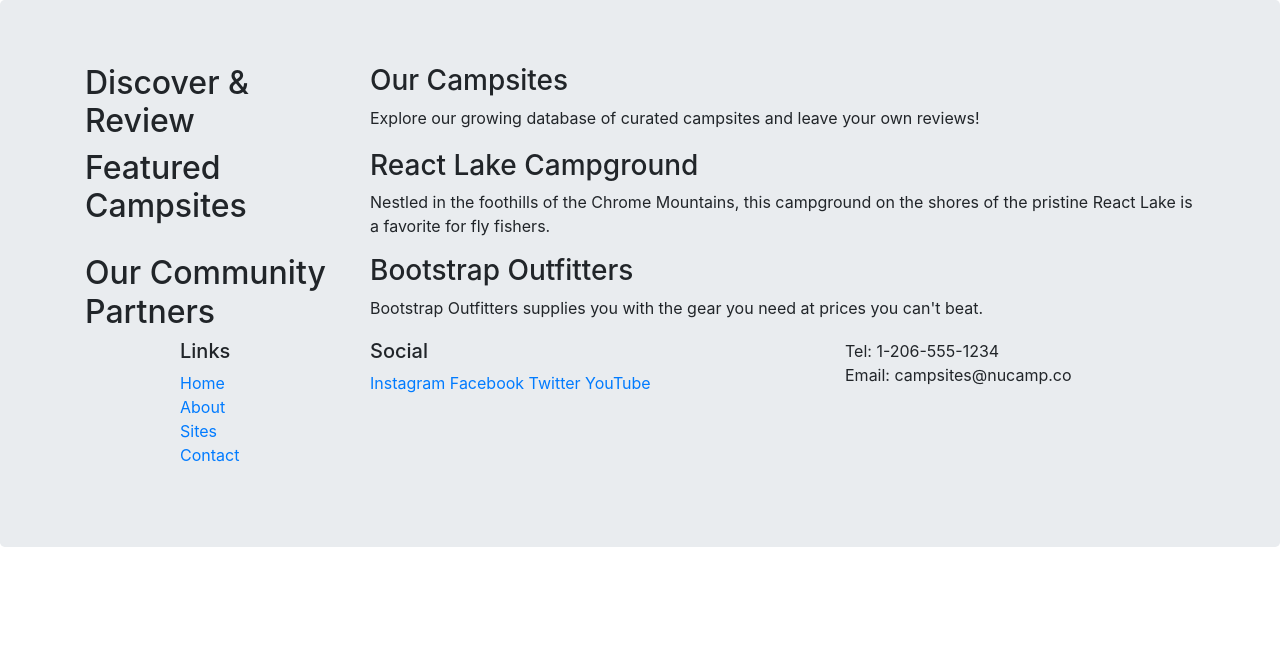
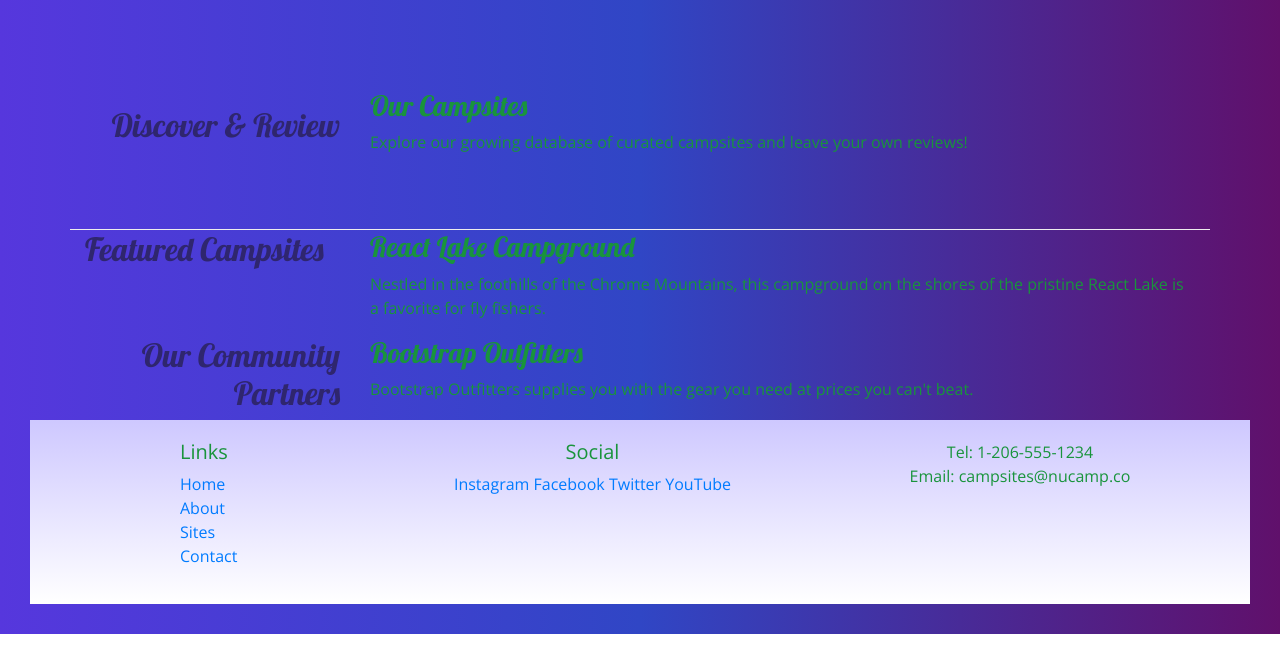
Before and after one commit to renstevens-debug/bootstrap, a website: page index.html in a window 1280 px wide. Drawn offline with nearby package versions, Linux system fonts and the light colour scheme.

Commit message:
adding custom styles

```diff
--- /dev/null
+++ b/css/styles.css
@@ -0,0 +1,32 @@
+body {
+    font-family: "Open Sans", sans-serif;
+}
+
+h1, h2, h3 {
+    font-family: "Lobster", cursive;
+}
+
+h2 {
+    color: #3046C5;
+}
+
+header h2 {
+    color: #2f266e;
+}
+
+footer {
+    background-image: linear-gradient(#CEC8FF, white);
+    padding: 20px 0;
+}
+
+.jumbotron {
+    padding: 30px;
+    background-image: linear-gradient(to right, #5637DD, #3046C5, #60106B);
+    color: rgb(25, 148, 60);
+}
+
+.row-content {
+    padding: 50px 0;
+    border-bottom: 1px ridge;
+    min-height: 200px;
+}
--- a/index.html
+++ b/index.html
@@ -9,18 +9,23 @@
     <!-- Bootstrap CSS -->
     <link rel="stylesheet" href="node_modules/bootstrap/dist/css/bootstrap.min.css" />
 
-    <title>Add text here</title>
+    <!-- Additional CSS must be placed after Bootstrap CSS -->
+    <link rel="stylesheet" href="https://fonts.googleapis.com/css?family=Lobster|Open+Sans" />
+    <link rel="stylesheet" href="css/styles.css" />
+    <title>NuCamp: A Better Way To Camp</title>
 </head>
+
 
 
 <body>
 
-    <header class="jumbotron">
+    <header class="jumbotron jumbotron-fluid">
 
         <div class="container">
-            <div class="row">
+                    <div class="row row-content align-items-center">
+
                 <div class="col-sm-4 col-md-3">
-                    <h2>Discover & Review</h2>
+                    <h2 class="text-sm-right">Discover & Review</h2>
                 </div>
                 <div class="col">
                     <h3>Our Campsites</h3>
@@ -41,7 +46,7 @@
 
             <div class="row">
                 <div class="col-sm-4 col-md-3">
-                    <h2>Our Community Partners</h2>
+                    <h2 class="text-sm-right">Our Community Partners</h2>
                 </div>
                 <div class="col">
                     <h3>Bootstrap Outfitters</h3>
@@ -63,14 +68,14 @@
                             <li><a href="#">Contact</a></li>
                         </ul>
                     </div>
-                    <div class="col-6 col-sm-5">
+                    <div class="col-6 col-sm-5 text-center">
                         <h5>Social</h5>
                         <a href="http://instagram.com/">Instagram</a>
                         <a href="http://facebook.com/">Facebook</a>
                         <a href="http://twitter.com/">Twitter</a>
                         <a href="http://youtube.com/">YouTube</a>
                     </div>
-                    <div class="col-sm-4">
+                    <div class="col-sm-4 text-center">
                         Tel: 1-206-555-1234<br />
                         Email: campsites@nucamp.co
                     </div>
```
